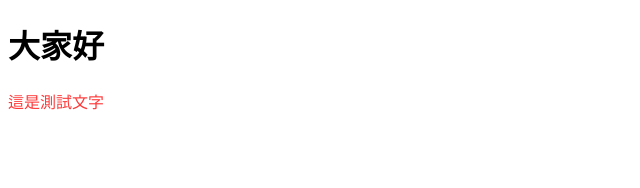
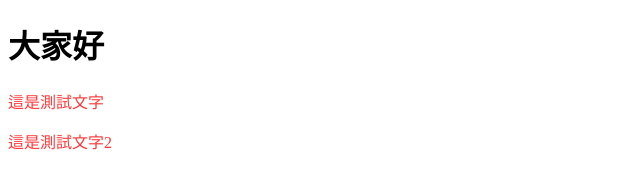
Before and after one commit to Huang-Paul/hahow-git-example, a plain HTML site: page index.html in a window 1280 px wide. Shown: the whole page, without its empty margins (0-640 px from the left). Drawn offline with Linux system fonts and the light colour scheme.

Commit message:
adjustment index

```diff
--- a/index.html
+++ b/index.html
@@ -9,5 +9,6 @@
 	<body>
 		<h1>大家好</h1>
 		<p class="red-color">這是測試文字</p>
+		<p class="red-color">這是測試文字2</p>
 	</body>
 </html>
```
